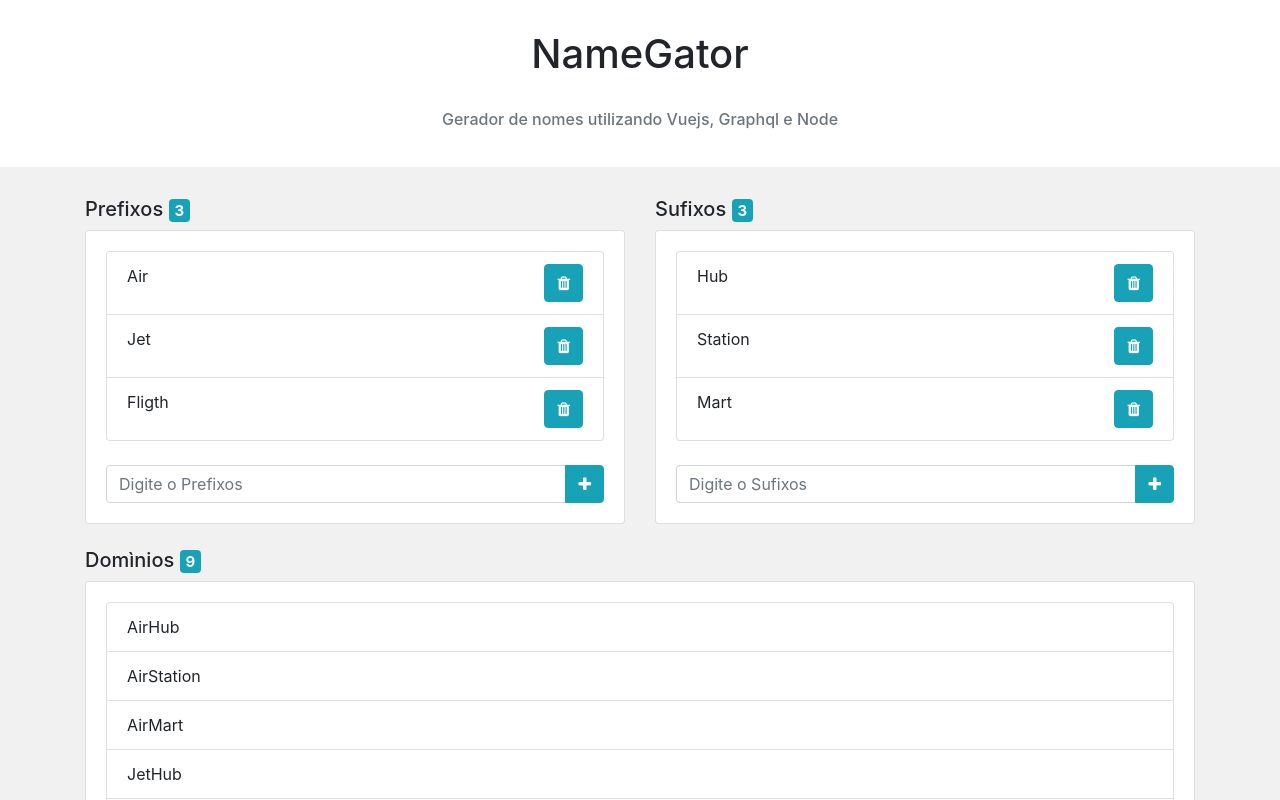
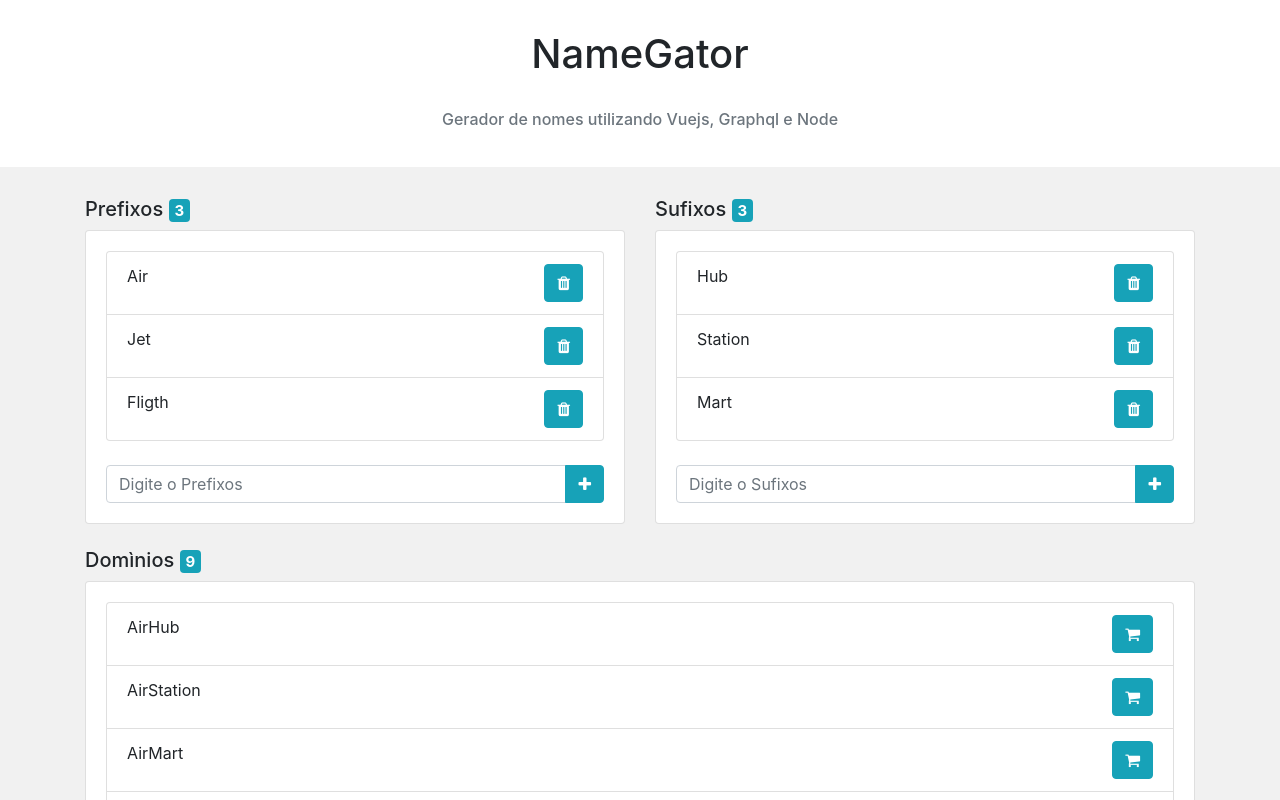
Before and after one commit to MarcosSantosDev/fullstack-vue-graphql-node, a Vue app: page / in a window 1280 px wide. Shown: the top 800 px of the page. Built offline with nearby package versions, Linux system fonts and the light colour scheme; the HTML template or start-up script is replaced by a standard one.

Commit message:
check out domains on hostgator site

```diff
--- a/src/App.vue
+++ b/src/App.vue
@@ -91,7 +91,16 @@
         <div class="card">
           <div class="card-body">
             <ul class="list-group">
-              <li class="list-group-item" v-for="domain in domains" :key="domain">{{ domain }}</li>
+              <li class="list-group-item" v-for="domain in domains" :key="domain.name">
+                <div class="row">
+                  <div class="col-md">
+                    {{ domain.name }}
+                  </div>
+                  <div class="col-md text-right">
+                    <a class="btn btn-info" v-bind:href="domain.checkout" target="_blank"><span class="fa fa-shopping-cart"></span></a>
+                  </div>
+                </div>
+              </li>
             </ul>
           </div>
         </div>
@@ -134,7 +143,15 @@
 		domains() {
 			const domains = [];
 			this.prefixes.map(prefix => {
-				this.sufixes.map(sufix => domains.push(prefix + sufix));
+				this.sufixes.map(sufix => {
+					const domain = prefix + sufix;
+					const uri = `https://checkout.hostgator.com.br/?a=add&sld=${ domain.toLowerCase() }&tld=.com`;
+
+					domains.push({
+						name: domain,
+						checkout: uri
+					});
+				});
 			});
 
 			return domains;
```
